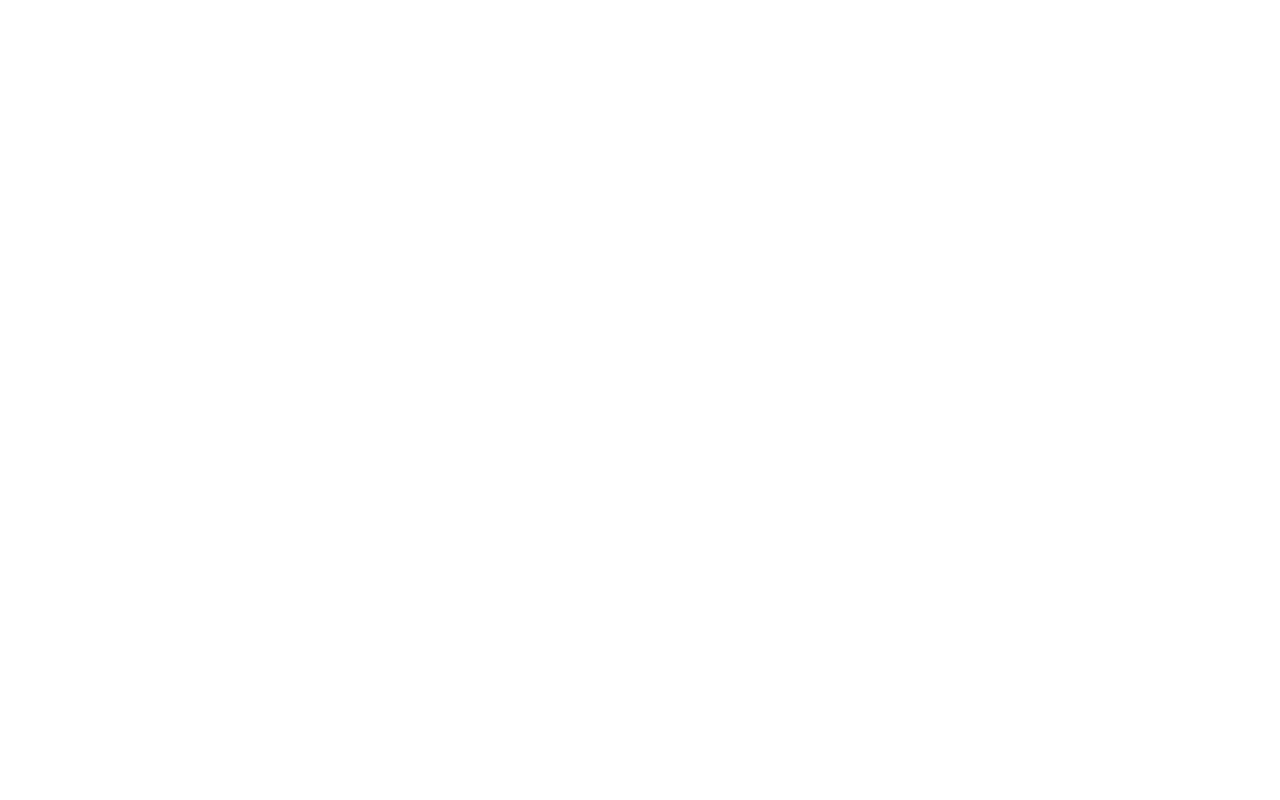
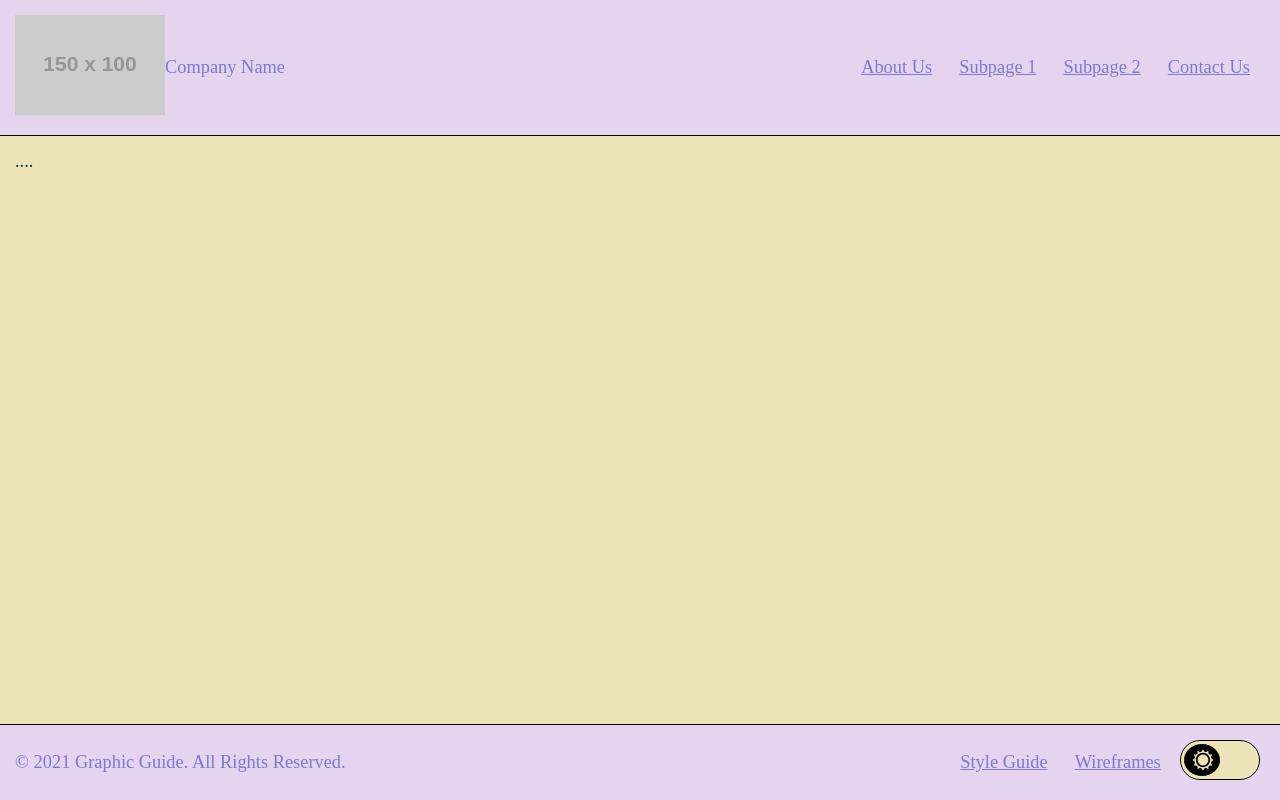
Before and after one commit to TylerEnglish/english-wdd-130, a plain HTML site: page wireframes.html in a window 1280 px wide. Drawn offline with Linux system fonts and the light colour scheme; placeholder pictures from the web are drawn by us.

Commit message:
finish putting headers and footers on all pages

```diff
--- a/css/main.css
+++ b/css/main.css
@@ -39,6 +39,7 @@ header {
     border-bottom: 1px solid var(--border-color);
     color: var(--alt-font-color);
     background-color: var(--alt-background-color);
+    align-items: center;
 }
 
 header a {
--- a/wireframes.html
+++ b/wireframes.html
@@ -1,6 +1,81 @@
-
-
-<!--
-    wk 6 wireframe for home page
-    wk 7 wireframe for 2 subpages
--->
+<!doctype html>
+<html lang="en">
+<head>
+    <meta charset="utf-8">
+    <meta name="viewport" content="width=device-width, initial-scale=1.0">
+    <title>Wireframe</title>
+    <link rel="stylesheet" href="css/normalize.css">
+    <link rel="stylesheet" href="css/main.css">
+    <script src="js/dark-mode.js"></script>
+</head>
+<body>
+    <header>
+        <div id="logo-wrapper">
+            <a href="index.html">
+                <img src="https://via.placeholder.com/150x100.jpg" id="logo">
+            </a>
+        </div>
+        <div>
+            Company Name
+        </div>
+        <nav>
+            <ul>
+                <li>
+                    <a href="about.html">
+                        About Us
+                    </a>
+                </li>
+                <li>
+                    <a href="subpage-1.html">
+                        Subpage 1
+                    </a>
+                </li>
+                <li>
+                    <a href="subpage-2.html">
+                        Subpage 2
+                    </a>
+                </li>
+                <li>
+                    <a href="contact-us.html">
+                        Contact Us
+                    </a>
+                </li>
+            </ul>
+        </nav>
+    </header>
+        <main>
+            ....
+        </main>
+        <footer>
+            <div id="legal">
+                &copy; 2021 Graphic Guide. All Rights Reserved.
+            </div>
+            <nav>
+                <ul>
+                    <li>
+                        <a href="style-guide.html">
+                            Style Guide
+                        </a>
+                    </li>
+                    <li>
+                        <a href="wireframes.html">
+                            Wireframes
+                        </a>
+                    </li>
+                </ul>
+            </nav>
+            <div id="dark-mode">
+                <div class="icon" id="sun-icon">
+                    <svg xmlns="http://www.w3.org/2000/svg" width="24" height="24" viewBox="0 0 24 24"><path d="M22.088 13.126l1.912-1.126-1.912-1.126c-1.021-.602-1.372-1.91-.788-2.942l1.093-1.932-2.22-.02c-1.185-.01-2.143-.968-2.153-2.153l-.02-2.219-1.932 1.093c-1.031.583-2.34.233-2.941-.788l-1.127-1.913-1.127 1.913c-.602 1.021-1.91 1.372-2.941.788l-1.932-1.093-.02 2.219c-.01 1.185-.968 2.143-2.153 2.153l-2.22.02 1.093 1.932c.584 1.032.233 2.34-.788 2.942l-1.912 1.126 1.912 1.126c1.021.602 1.372 1.91.788 2.942l-1.093 1.932 2.22.02c1.185.01 2.143.968 2.153 2.153l.02 2.219 1.932-1.093c1.031-.583 2.34-.233 2.941.788l1.127 1.913 1.127-1.913c.602-1.021 1.91-1.372 2.941-.788l1.932 1.093.02-2.219c.011-1.185.969-2.143 2.153-2.153l2.22-.02-1.093-1.932c-.584-1.031-.234-2.34.788-2.942zm-10.117 6.874c-4.411 0-8-3.589-8-8s3.588-8 8-8 8 3.589 8 8-3.589 8-8 8zm6.029-8c0 3.313-2.687 6-6 6s-6-2.687-6-6 2.687-6 6-6 6 2.687 6 6z"/></svg>
+                </div>
+                <div id="tgl-wrapper">
+                    <input class="tgl" id="dark-mode-toggle" type="checkbox"/>
+                    <label class="tgl-btn" for="dark-mode-toggle"></label>
+                </div>
+                <div class="icon" id="moon-icon">
+                    <svg xmlns="http://www.w3.org/2000/svg" width="24" height="24" viewBox="0 0 24 24"><path d="M12 10.999c1.437.438 2.562 1.564 2.999 3.001.44-1.437 1.565-2.562 3.001-3-1.436-.439-2.561-1.563-3.001-3-.437 1.436-1.562 2.561-2.999 2.999zm8.001.001c.958.293 1.707 1.042 2 2.001.291-.959 1.042-1.709 1.999-2.001-.957-.292-1.707-1.042-2-2-.293.958-1.042 1.708-1.999 2zm-1-9c-.437 1.437-1.563 2.562-2.998 3.001 1.438.44 2.561 1.564 3.001 3.002.437-1.438 1.563-2.563 2.996-3.002-1.433-.437-2.559-1.564-2.999-3.001zm-7.001 22c-6.617 0-12-5.383-12-12s5.383-12 12-12c1.894 0 3.63.497 5.37 1.179-2.948.504-9.37 3.266-9.37 10.821 0 7.454 5.917 10.208 9.37 10.821-1.5.846-3.476 1.179-5.37 1.179z"/></svg>
+                </div>
+            </div>
+        </footer>
+    </body>
+</html>
```
Also changed, not shown: contact-us.html (+1 -0 lines).
